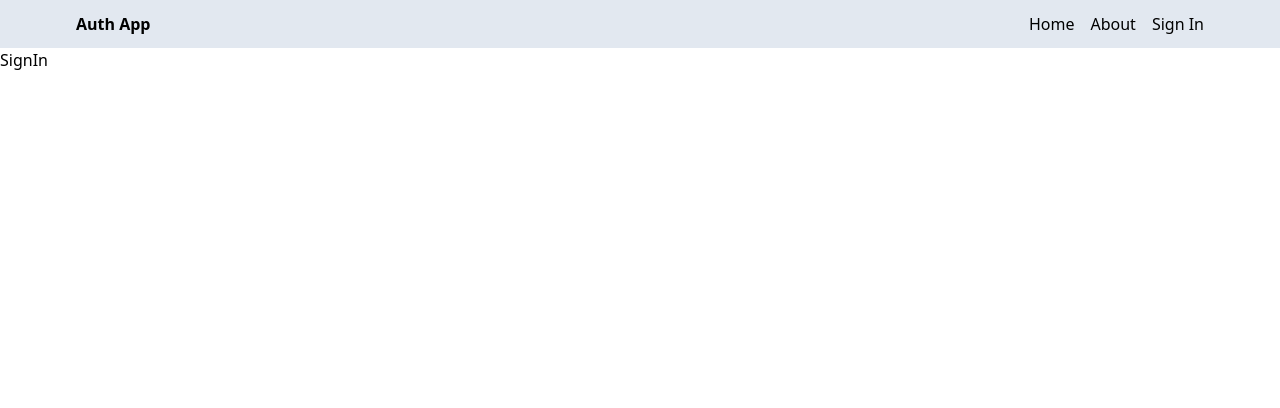
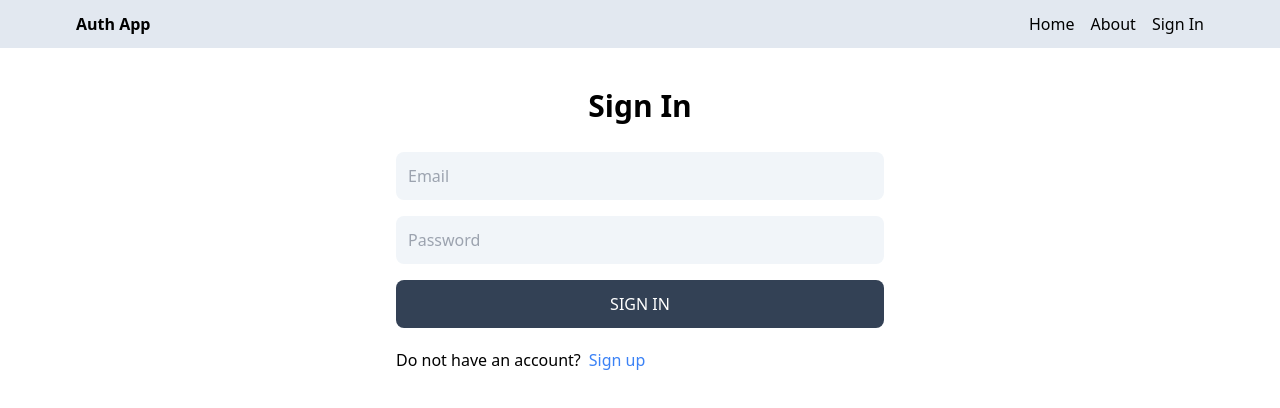
Before and after one commit to Rana-Abdul-Waleed/mern-auth, a React (Vite) app in the folder client/: page /sign-in in a window 1280 px wide. Shown: the top 408 px of the page. Built offline with nearby package versions, Linux system fonts and the light colour scheme.

Commit message:
complete the sign in page functionality

```diff
--- a/client/src/pages/SignIn.jsx
+++ b/client/src/pages/SignIn.jsx
@@ -1,5 +1,73 @@
-import React from "react";
+import React, { useState } from "react";
+import { Link, useNavigate } from "react-router-dom";
 
 export default function SignIn() {
-  return <div>SignIn</div>;
+  const [formData, setFormData] = useState({});
+  const [error, setError] = useState(false);
+  const [loading, setLoading] = useState(false);
+  const navigate = useNavigate();
+
+  const handleChange = (e) => {
+    setFormData({ ...formData, [e.target.id]: e.target.value });
+  };
+
+  const handleSubmit = async (e) => {
+    e.preventDefault();
+    try {
+      setLoading(true);
+      setError(false);
+      const res = await fetch("/api/auth/signin", {
+        method: "POST",
+        headers: {
+          "Content-Type": "application/json",
+        },
+        body: JSON.stringify(formData),
+      });
+      const data = await res.json();
+      setLoading(false);
+      if (data.success === false) {
+        setError(true);
+        return;
+      }
+      navigate("/");
+    } catch (error) {
+      setLoading(false);
+      setError(true);
+    }
+  };
+
+  return (
+    <div className="p-3 max-w-lg mx-auto">
+      <h1 className="text-3xl text-center font-semibold my-7">Sign In</h1>
+      <form onSubmit={handleSubmit} className="flex flex-col gap-4">
+        <input
+          type="email"
+          placeholder="Email"
+          id="email"
+          className="bg-slate-100 p-3 rounded-lg"
+          onChange={handleChange}
+        />
+        <input
+          type="password"
+          placeholder="Password"
+          id="password"
+          className="bg-slate-100 p-3 rounded-lg"
+          onChange={handleChange}
+        />
+        <button
+          disabled={loading}
+          className="bg-slate-700 text-white p-3 rounded-lg uppercase hover:opacity-95 disabled:opacity-80"
+        >
+          {loading ? "Loading..." : "Sign In"}
+        </button>
+      </form>
+      <div className="flex gap-2 mt-5">
+        <p>Do not have an account?</p>
+        <Link to="/sign-up">
+          <span className="text-blue-500 hover:underline">Sign up</span>
+        </Link>
+      </div>
+      <p className="text-red-700 mt-5">{error && "Something went wrong!"}</p>
+    </div>
+  );
 }
--- a/client/src/pages/SignUp.jsx
+++ b/client/src/pages/SignUp.jsx
@@ -1,10 +1,11 @@
 import React, { useState } from "react";
-import { Link } from "react-router-dom";
+import { Link, useNavigate } from "react-router-dom";
 
 export default function SignUp() {
   const [formData, setFormData] = useState({});
   const [error, setError] = useState(false);
   const [loading, setLoading] = useState(false);
+  const navigate = useNavigate();
 
   const handleChange = (e) => {
     setFormData({ ...formData, [e.target.id]: e.target.value });
@@ -23,12 +24,12 @@
         body: JSON.stringify(formData),
       });
       const data = await res.json();
-      console.log(data);
       setLoading(false);
       if (data.success === false) {
         setError(true);
         return;
       }
+      navigate("/sign-in");
     } catch (error) {
       setLoading(false);
       setError(true);
@@ -68,7 +69,7 @@
         </button>
       </form>
       <div className="flex gap-2 mt-5">
-        <p>Have an account?</p>
+        <p>Already have an account?</p>
         <Link to="/sign-in">
           <span className="text-blue-500 hover:underline">Sign in</span>
         </Link>
```
